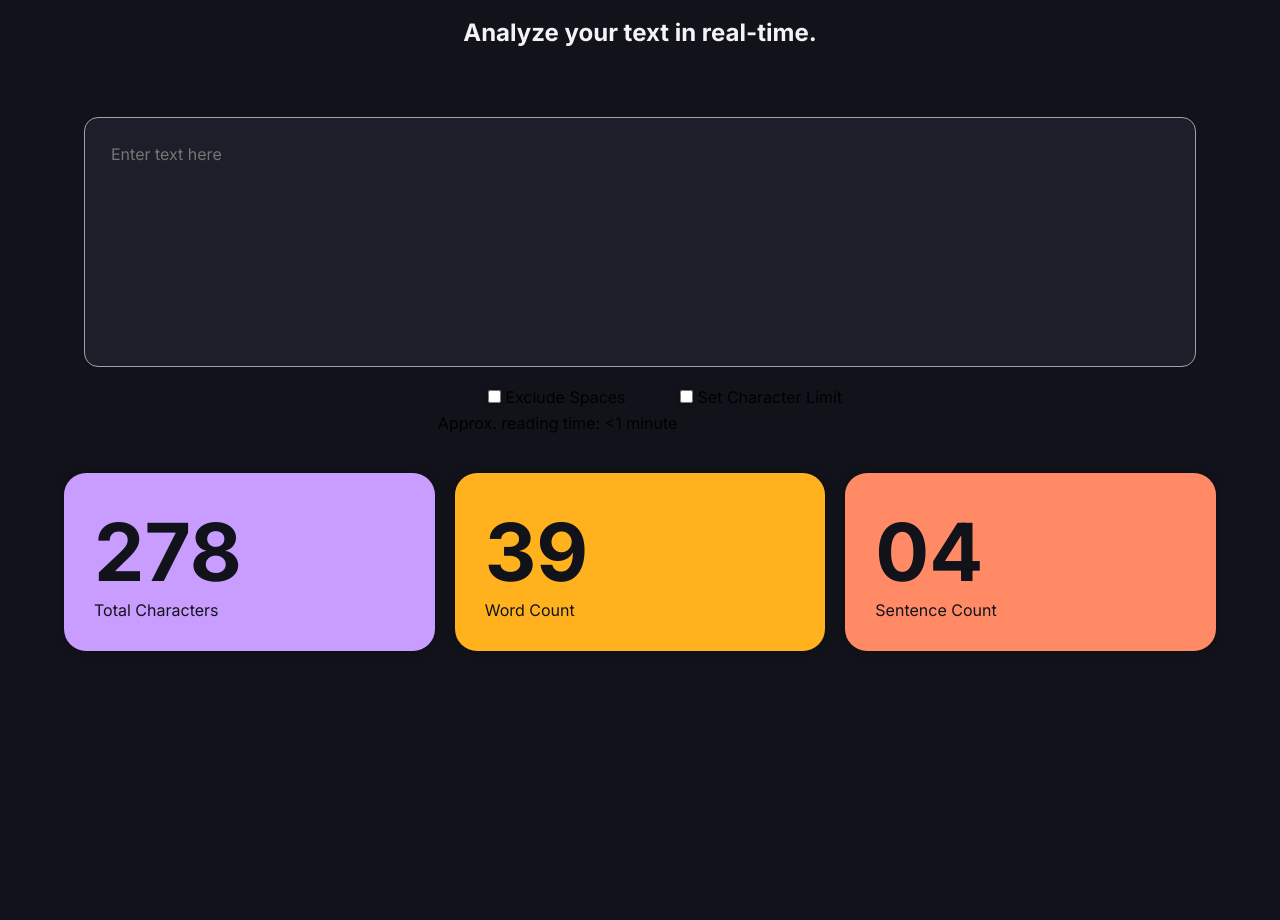
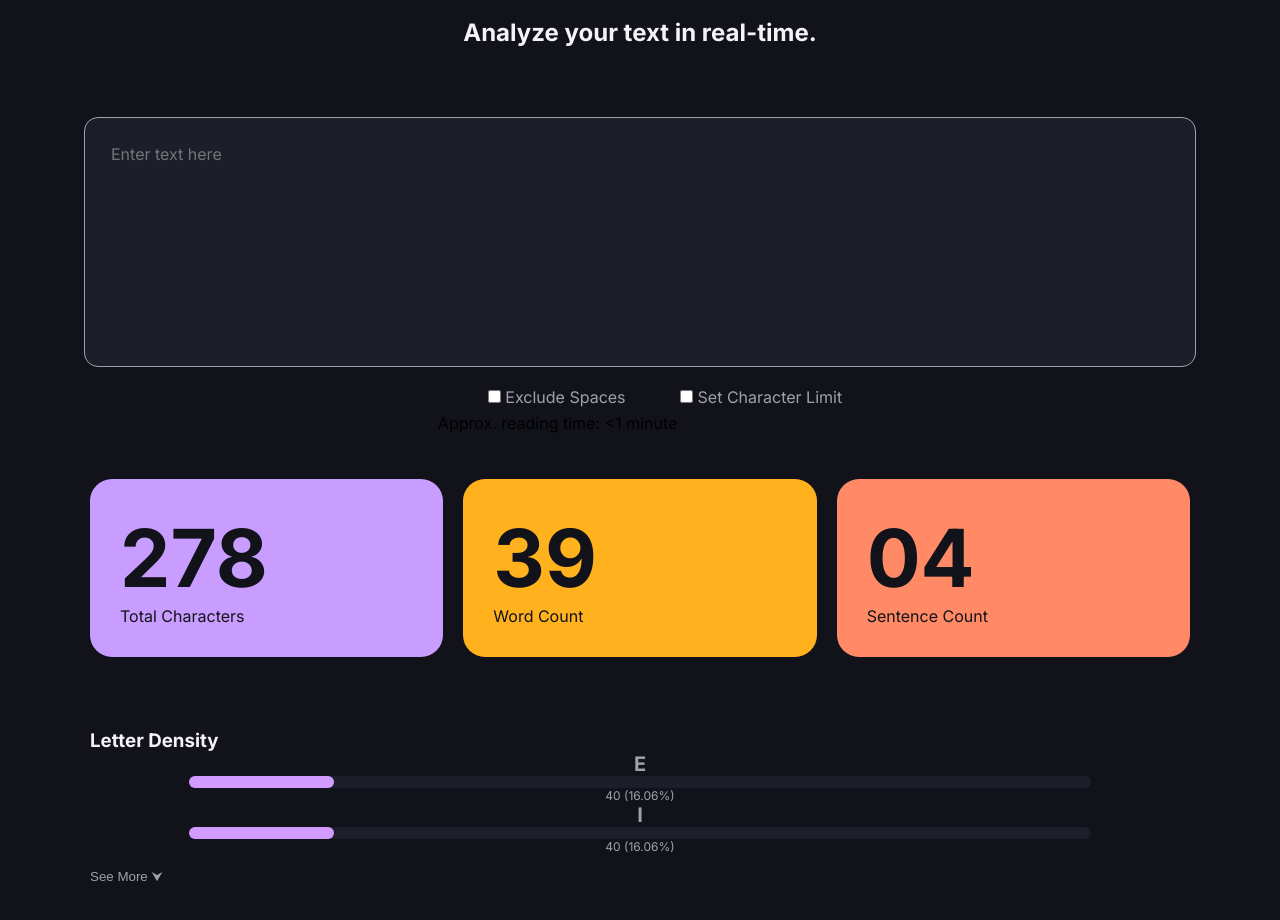
Before and after one commit to rigbin56-creator/character-counter, a plain HTML site: page index.html in a window 1280 px wide. Shown: the part 82-1002 px from the top of the page. Before the commit the page ends 800 px from the top, so only its background shows below. Drawn offline with Linux system fonts and the light colour scheme.

Commit message:
add: letter density area, and more styles in css

```diff
--- a/index.html
+++ b/index.html
@@ -49,7 +49,20 @@
             </div>
 
             <div class="letter-density-zone">
-
+                <h3>Letter Density</h3>
+                  <div class="density-row">
+                    <span class="letter">E</span>
+                      <div class="bar">
+                        <div class="fill"></div>
+                      </div>
+                    <span class="stats">40 (16.06%)</span>
+                    <span class="letter">I</span>
+                      <div class="bar">
+                        <div class="fill"></div>
+                      </div>
+                    <span class="stats">40 (16.06%)</span>
+                  </div>
+                <button>See More ⮟</button>
             </div>
         </section>
      </main>
--- a/styles.css
+++ b/styles.css
@@ -121,18 +121,17 @@ textarea {
     background: none;
     border: none;
     border-radius: 5px;
-    box-shadow: 0 0 5px rgba(0, 0, 0, 0.3);
     padding: 5px 10px;
     cursor: pointer;
     transition: background-color 0.3s ease;
-    border-color: aqua
 }
 
 label{
     display: inline-block;
     align-items:center;
     gap:8px;
-    color:var(--text-secondary);
+    color: var(--text-muted);
+    cursor: pointer;
 }
 
 /* -------------------- */
@@ -143,7 +142,10 @@ label{
     display: flex;
     grid-template-columns: repeat(3, 1fr);
     gap: 20px;
-    margin-top: 20px;
+    width: 100%;
+    height: 250px;
+    font-size: 16px;
+    padding: 26px;
 }
 
 .result-card {
@@ -153,8 +155,6 @@ label{
     justify-content: left;
     color: var(--bg-main);
     padding: 30px;
-    border-radius: 10px;
-    box-shadow: 0 0 10px rgba(0, 0, 0, 0.3);
     width: 100%;
     height: 100%;
     border-radius: 22px;
@@ -195,3 +195,78 @@ label{
     width: 100%;
     height: 178px;
 }
+
+/* --------------------- */
+
+/* letter density */
+
+.letter-density-zone{
+    display: flex;
+    flex-direction: column;
+    align-items: left;
+    justify-content: left;
+    width: 100%;
+    height: 250px;
+    font-size: 16px;
+    padding: 26px;
+}
+
+.density-row {
+    display: flex;
+    justify-content: space-between;
+    flex-direction: column;
+    align-items: center;
+    margin-bottom: 15px;
+}
+
+.letter-density-zone h3{
+    color: var(--text-light);
+}
+
+/* letra */
+.letter{
+    font-size: 20px;
+    font-weight: bold;
+    color: var(--text-muted);
+    display: flex;
+    justify-content: left;
+
+
+}
+/* barra */
+.bar{
+    width: 82%;
+    height:12px;
+    background: var(--bg-card);
+    border-radius: 250px;
+}
+
+/* barra rellena */
+.fill{
+    width:16.06%;
+    height:100%;
+    background:#D19BFF;
+    border-radius:999px;
+}
+
+/* stats */
+.stats{
+    color: var(--text-muted);
+    font-size: 12px;
+}
+
+/* button */
+
+.letter-density-zone button {
+    background: none;
+    border: none;
+    display: flex;
+    justify-content: left;
+    color: var(--text-muted);
+    cursor: pointer;
+}
+
+.letter-density-zone button:hover {
+    color: var(--text-light);
+    transition-duration: 0.3s;
+}
```
